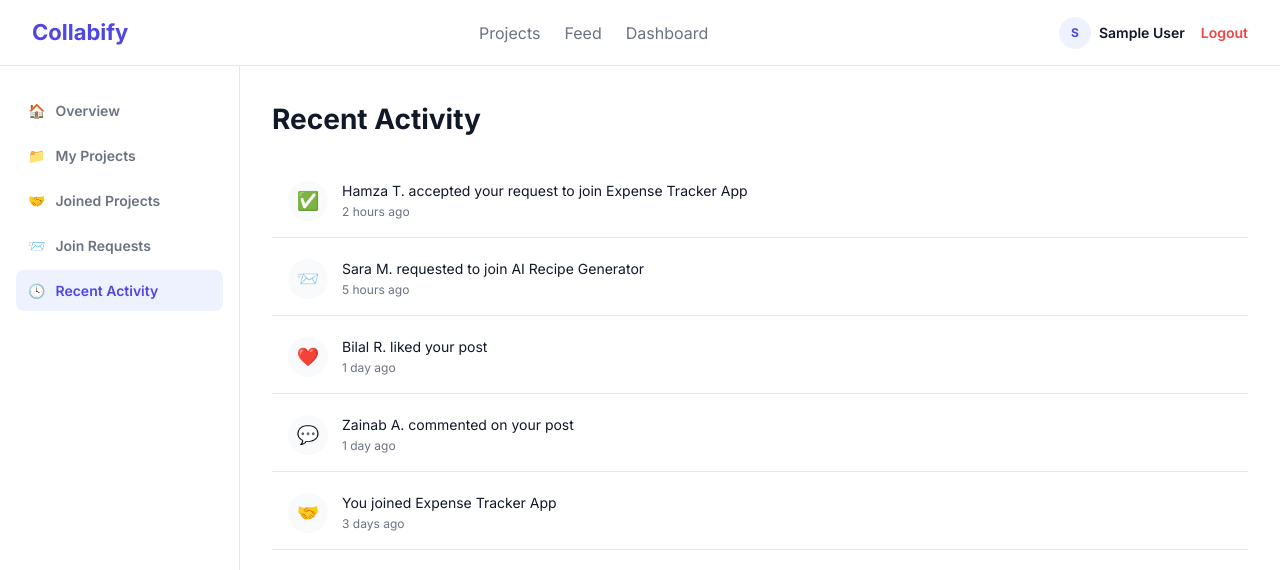
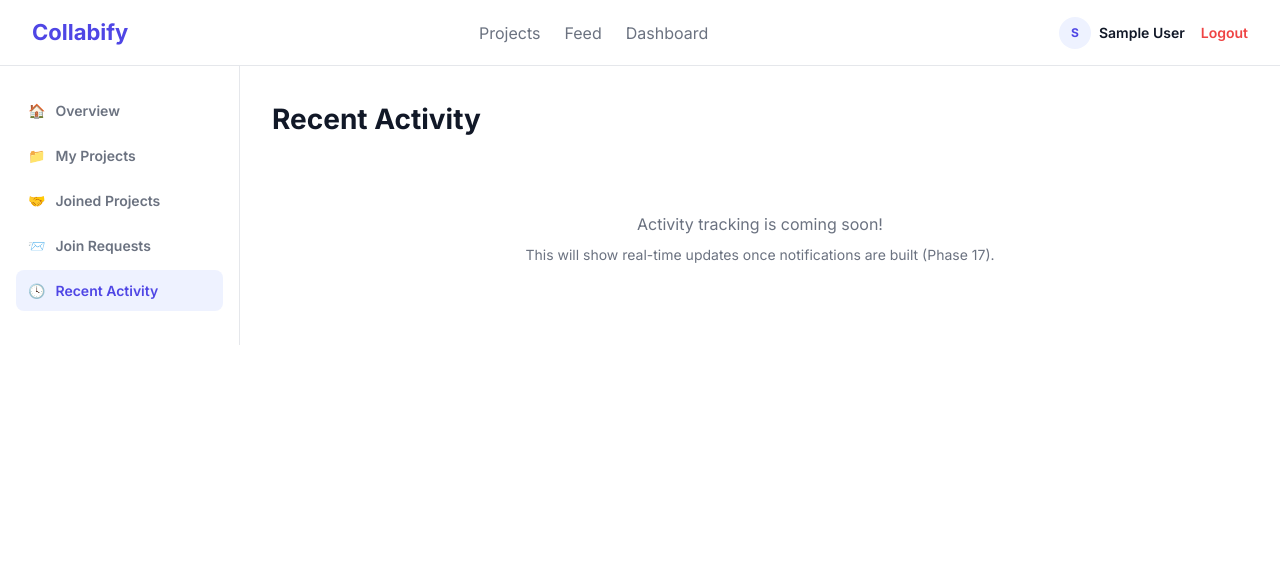
Before and after one commit to Moazam80/collabify, a React (Vite) app in the folder frontend/: page /dashboard/activity in a window 1280 px wide. Shown: the top 570 px of the page. Built offline with nearby package versions, Linux system fonts and the light colour scheme; sample sign-in values are in the browser's storage.

Commit message:
fix: connect Dashboard pages (overview, my projects, joined, requests) to real backend data

```diff
--- a/frontend/src/pages/Activity.jsx
+++ b/frontend/src/pages/Activity.jsx
@@ -1,92 +1,15 @@
-// Dummy data — in Phase 17, this will be generated automatically from real events
-const activities = [
-  {
-    id: 1,
-    icon: "✅",
-    text: "Hamza T. accepted your request to join Expense Tracker App",
-    timeAgo: "2 hours ago",
-  },
-  {
-    id: 2,
-    icon: "📨",
-    text: "Sara M. requested to join AI Recipe Generator",
-    timeAgo: "5 hours ago",
-  },
-  {
-    id: 3,
-    icon: "❤️",
-    text: "Bilal R. liked your post",
-    timeAgo: "1 day ago",
-  },
-  {
-    id: 4,
-    icon: "💬",
-    text: "Zainab A. commented on your post",
-    timeAgo: "1 day ago",
-  },
-  {
-    id: 5,
-    icon: "🤝",
-    text: "You joined Expense Tracker App",
-    timeAgo: "3 days ago",
-  },
-];
-
 function Activity() {
   return (
     <div>
       <h1 style={{ fontSize: "var(--font-size-h2)", fontWeight: "700", marginBottom: "24px" }}>
         Recent Activity
       </h1>
-
-      {activities.length > 0 ? (
-        <div style={{ display: "flex", flexDirection: "column", gap: "4px" }}>
-          {activities.map((activity) => (
-            <div
-              key={activity.id}
-              style={{
-                display: "flex",
-                alignItems: "center",
-                gap: "14px",
-                padding: "16px",
-                borderBottom: "1px solid var(--color-border)",
-              }}
-            >
-              <div
-                style={{
-                  width: "40px",
-                  height: "40px",
-                  borderRadius: "50%",
-                  background: "var(--color-background-alt)",
-                  display: "flex",
-                  alignItems: "center",
-                  justifyContent: "center",
-                  fontSize: "18px",
-                  flexShrink: 0,
-                }}
-              >
-                {activity.icon}
-              </div>
-              <div style={{ flex: 1 }}>
-                <p style={{ fontSize: "var(--font-size-small)" }}>{activity.text}</p>
-                <p
-                  style={{
-                    fontSize: "var(--font-size-caption)",
-                    color: "var(--color-text-secondary)",
-                    marginTop: "2px",
-                  }}
-                >
-                  {activity.timeAgo}
-                </p>
-              </div>
-            </div>
-          ))}
-        </div>
-      ) : (
-        <div style={{ textAlign: "center", padding: "48px 0", color: "var(--color-text-secondary)" }}>
-          <p>No recent activity yet.</p>
-        </div>
-      )}
+      <div style={{ textAlign: "center", padding: "48px 0", color: "var(--color-text-secondary)" }}>
+        <p>Activity tracking is coming soon!</p>
+        <p style={{ fontSize: "var(--font-size-small)", marginTop: "8px" }}>
+          This will show real-time updates once notifications are built (Phase 17).
+        </p>
+      </div>
     </div>
   );
 }
--- a/frontend/src/pages/JoinRequests.jsx
+++ b/frontend/src/pages/JoinRequests.jsx
@@ -1,40 +1,56 @@
-import { useState } from "react";
+import { useState, useEffect } from "react";
 import { Link } from "react-router-dom";
-
-// Dummy data — join requests across all of "Ayesha K."'s owned projects
-// In Phase 14, this will be fetched from the API filtered by project owner
-const initialRequests = [
-  {
-    id: 1,
-    projectTitle: "AI Recipe Generator",
-    name: "Sara M.",
-    message: "I'd love to help with the UI/UX design!",
-  },
-  {
-    id: 2,
-    projectTitle: "AI Recipe Generator",
-    name: "Zainab A.",
-    message: "I have React experience and would like to join.",
-  },
-  {
-    id: 3,
-    projectTitle: "Portfolio Website Builder",
-    name: "Bilal R.",
-    message: "Interested in contributing as a backend developer.",
-  },
-];
+import api from "../services/api";
+import { useAuth } from "../context/AuthContext";
 
 function JoinRequests() {
-  const [requests, setRequests] = useState(initialRequests);
+  const { user } = useAuth();
+  const [requests, setRequests] = useState([]);
+  const [loading, setLoading] = useState(true);
 
-  function handleAccept(id) {
-    console.log("Accepted request:", id);
-    setRequests(requests.filter((r) => r.id !== id));
+  useEffect(() => {
+    fetchAllRequests();
+  }, [user]);
+
+  async function fetchAllRequests() {
+    try {
+      const response = await api.get("/projects");
+      const myProjects = response.data.projects.filter((p) => p.owner._id === user.id);
+
+      let allRequests = [];
+      for (const project of myProjects) {
+        const reqRes = await api.get(`/projects/${project._id}/join-requests`);
+        const withProjectInfo = reqRes.data.requests.map((r) => ({
+          ...r,
+          projectTitle: project.title,
+          projectId: project._id,
+        }));
+        allRequests = [...allRequests, ...withProjectInfo];
+      }
+      setRequests(allRequests);
+    } catch (error) {
+      console.error("Failed to load requests:", error);
+    } finally {
+      setLoading(false);
+    }
   }
 
-  function handleReject(id) {
-    console.log("Rejected request:", id);
-    setRequests(requests.filter((r) => r.id !== id));
+  async function handleAccept(requestId) {
+    try {
+      await api.put(`/join-requests/${requestId}/accept`);
+      fetchAllRequests();
+    } catch (error) {
+      console.error("Failed to accept:", error);
+    }
+  }
+
+  async function handleReject(requestId) {
+    try {
+      await api.put(`/join-requests/${requestId}/reject`);
+      fetchAllRequests();
+    } catch (error) {
+      console.error("Failed to reject:", error);
+    }
   }
 
   return (
@@ -43,76 +59,38 @@ function JoinRequests() {
         Join Requests
       </h1>
 
-      {requests.length > 0 ? (
+      {loading ? (
+        <p style={{ textAlign: "center", color: "var(--color-text-secondary)" }}>Loading...</p>
+      ) : requests.length > 0 ? (
         <div style={{ display: "flex", flexDirection: "column", gap: "16px" }}>
           {requests.map((request) => (
-            <div
-              key={request.id}
-              style={{
-                border: "1px solid var(--color-border)",
-                borderRadius: "var(--radius-md)",
-                padding: "20px",
-              }}
-            >
-              <div
-                style={{
-                  display: "flex",
-                  justifyContent: "space-between",
-                  alignItems: "flex-start",
-                  marginBottom: "8px",
-                }}
-              >
-                <div>
-                  <p style={{ fontSize: "var(--font-size-base)", fontWeight: "600" }}>
-                    {request.name}
-                  </p>
+            <div key={request._id} style={{ border: "1px solid var(--color-border)", borderRadius: "var(--radius-md)", padding: "20px" }}>
+              <div style={{ marginBottom: "8px" }}>
+                <p style={{ fontSize: "var(--font-size-base)", fontWeight: "600" }}>{request.user.name}</p>
                 <Link
-                    to={`/projects/${encodeURIComponent(request.projectTitle)}`}
-                    style={{
-                      fontSize: "var(--font-size-caption)",
-                      color: "var(--color-primary)",
-                    }}
+                  to={`/projects/${request.projectId}`}
+                  style={{ fontSize: "var(--font-size-caption)", color: "var(--color-primary)" }}
                 >
                   wants to join {request.projectTitle}
                 </Link>
               </div>
-              </div>
 
-              <p
-                style={{
-                  fontSize: "var(--font-size-small)",
-                  color: "var(--color-text-secondary)",
-                  marginBottom: "16px",
-                }}
-              >
+              {request.message && (
+                <p style={{ fontSize: "var(--font-size-small)", color: "var(--color-text-secondary)", marginBottom: "16px" }}>
                   {request.message}
                 </p>
+              )}
 
               <div style={{ display: "flex", gap: "10px" }}>
                 <button
-                  onClick={() => handleAccept(request.id)}
-                  style={{
-                    background: "var(--color-success)",
-                    color: "#fff",
-                    padding: "8px 18px",
-                    borderRadius: "var(--radius-sm)",
-                    fontWeight: "600",
-                    fontSize: "var(--font-size-small)",
-                  }}
+                  onClick={() => handleAccept(request._id)}
+                  style={{ background: "var(--color-success)", color: "#fff", padding: "8px 18px", borderRadius: "var(--radius-sm)", fontWeight: "600", fontSize: "var(--font-size-small)" }}
                 >
                   Accept
                 </button>
                 <button
-                  onClick={() => handleReject(request.id)}
-                  style={{
-                    background: "transparent",
-                    border: "1px solid var(--color-danger)",
-                    color: "var(--color-danger)",
-                    padding: "8px 18px",
-                    borderRadius: "var(--radius-sm)",
-                    fontWeight: "600",
-                    fontSize: "var(--font-size-small)",
-                  }}
+                  onClick={() => handleReject(request._id)}
+                  style={{ background: "transparent", border: "1px solid var(--color-danger)", color: "var(--color-danger)", padding: "8px 18px", borderRadius: "var(--radius-sm)", fontWeight: "600", fontSize: "var(--font-size-small)" }}
                 >
                   Reject
                 </button>
--- a/frontend/src/pages/JoinedProjects.jsx
+++ b/frontend/src/pages/JoinedProjects.jsx
@@ -1,53 +1,57 @@
+import { useState, useEffect } from "react";
 import { Link } from "react-router-dom";
 import ProjectCard from "../components/ProjectCard";
-
-// Dummy data — projects where "Ayesha K." is a team member (not owner)
-// In Phase 14, this will be fetched from the API filtered by TeamMember records
-const joinedProjects = [
-  {
-    title: "Expense Tracker App",
-    category: "Mobile App",
-    status: "Active",
-    description: "A simple mobile app to track daily expenses and set budgets.",
-    skills: ["React Native", "Node.js"],
-    owner: "Hamza T.",
-    teamCount: 2,
-    maxTeamSize: 4,
-  },
-];
+import api from "../services/api";
+import { useAuth } from "../context/AuthContext";
 
 function JoinedProjects() {
+  const { user } = useAuth();
+  const [joinedProjects, setJoinedProjects] = useState([]);
+  const [loading, setLoading] = useState(true);
+
+  useEffect(() => {
+    async function fetchJoined() {
+      try {
+        const response = await api.get("/projects");
+        const allProjects = response.data.projects;
+        const joined = [];
+
+        for (const project of allProjects) {
+          if (project.owner._id !== user.id) {
+            const teamRes = await api.get(`/projects/${project._id}/team`);
+            if (teamRes.data.members.some((m) => m.user._id === user.id)) {
+              joined.push(project);
+            }
+          }
+        }
+        setJoinedProjects(joined);
+      } catch (error) {
+        console.error("Failed to load joined projects:", error);
+      } finally {
+        setLoading(false);
+      }
+    }
+    fetchJoined();
+  }, [user]);
+
   return (
     <div>
       <h1 style={{ fontSize: "var(--font-size-h2)", fontWeight: "700", marginBottom: "24px" }}>
         Joined Projects
       </h1>
 
-      {joinedProjects.length > 0 ? (
-        <div
-          style={{
-            display: "grid",
-            gridTemplateColumns: "repeat(auto-fit, minmax(240px, 1fr))",
-            gap: "20px",
-          }}
-        >
+      {loading ? (
+        <p style={{ textAlign: "center", color: "var(--color-text-secondary)" }}>Loading...</p>
+      ) : joinedProjects.length > 0 ? (
+        <div style={{ display: "grid", gridTemplateColumns: "repeat(auto-fit, minmax(240px, 1fr))", gap: "20px" }}>
           {joinedProjects.map((project) => (
-            <ProjectCard key={project.title} project={project} />
+            <ProjectCard key={project._id} project={project} />
           ))}
         </div>
       ) : (
         <div style={{ textAlign: "center", padding: "48px 0", color: "var(--color-text-secondary)" }}>
           <p style={{ marginBottom: "16px" }}>You haven't joined any projects yet.</p>
-          <Link
-            to="/projects"
-            style={{
-              background: "var(--color-primary)",
-              color: "#fff",
-              padding: "10px 20px",
-              borderRadius: "var(--radius-sm)",
-              fontWeight: "600",
-            }}
-          >
+          <Link to="/projects" style={{ background: "var(--color-primary)", color: "#fff", padding: "10px 20px", borderRadius: "var(--radius-sm)", fontWeight: "600" }}>
             Browse Projects
           </Link>
         </div>
--- a/frontend/src/pages/MyProjects.jsx
+++ b/frontend/src/pages/MyProjects.jsx
@@ -1,42 +1,32 @@
+import { useState, useEffect } from "react";
 import { Link } from "react-router-dom";
 import ProjectCard from "../components/ProjectCard";
-
-// Dummy data — projects owned by the current logged-in user ("Ayesha K.")
-// In Phase 14, this will be fetched from the API filtered by owner
-const myProjects = [
-  {
-    title: "AI Recipe Generator",
-    category: "AI/ML",
-    status: "Active",
-    description: "An app that suggests recipes based on ingredients you have at home.",
-    skills: ["Python", "React", "UI/UX"],
-    owner: "Ayesha K.",
-    teamCount: 2,
-    maxTeamSize: 5,
-  },
-  {
-    title: "Portfolio Website Builder",
-    category: "Design Tool",
-    status: "Completed",
-    description: "A drag-and-drop tool for freelancers to build portfolio websites.",
-    skills: ["React", "Figma"],
-    owner: "Ayesha K.",
-    teamCount: 3,
-    maxTeamSize: 3,
-  },
-];
+import api from "../services/api";
+import { useAuth } from "../context/AuthContext";
 
 function MyProjects() {
+  const { user } = useAuth();
+  const [myProjects, setMyProjects] = useState([]);
+  const [loading, setLoading] = useState(true);
+
+  useEffect(() => {
+    async function fetchMyProjects() {
+      try {
+        const response = await api.get("/projects");
+        const filtered = response.data.projects.filter((p) => p.owner._id === user.id);
+        setMyProjects(filtered);
+      } catch (error) {
+        console.error("Failed to load projects:", error);
+      } finally {
+        setLoading(false);
+      }
+    }
+    fetchMyProjects();
+  }, [user]);
+
   return (
     <div>
-      <div
-        style={{
-          display: "flex",
-          justifyContent: "space-between",
-          alignItems: "center",
-          marginBottom: "24px",
-        }}
-      >
+      <div style={{ display: "flex", justifyContent: "space-between", alignItems: "center", marginBottom: "24px" }}>
         <h1 style={{ fontSize: "var(--font-size-h2)", fontWeight: "700" }}>My Projects</h1>
         <Link
           to="/projects/create"
@@ -53,16 +43,12 @@ function MyProjects() {
         </Link>
       </div>
 
-      {myProjects.length > 0 ? (
-        <div
-          style={{
-            display: "grid",
-            gridTemplateColumns: "repeat(auto-fit, minmax(240px, 1fr))",
-            gap: "20px",
-          }}
-        >
+      {loading ? (
+        <p style={{ textAlign: "center", color: "var(--color-text-secondary)" }}>Loading...</p>
+      ) : myProjects.length > 0 ? (
+        <div style={{ display: "grid", gridTemplateColumns: "repeat(auto-fit, minmax(240px, 1fr))", gap: "20px" }}>
           {myProjects.map((project) => (
-            <ProjectCard key={project.title} project={project} />
+            <ProjectCard key={project._id} project={project} />
           ))}
         </div>
       ) : (
@@ -70,13 +56,7 @@ function MyProjects() {
           <p style={{ marginBottom: "16px" }}>You haven't created any projects yet.</p>
           <Link
             to="/projects/create"
-            style={{
-              background: "var(--color-primary)",
-              color: "#fff",
-              padding: "10px 20px",
-              borderRadius: "var(--radius-sm)",
-              fontWeight: "600",
-            }}
+            style={{ background: "var(--color-primary)", color: "#fff", padding: "10px 20px", borderRadius: "var(--radius-sm)", fontWeight: "600" }}
           >
             Create Your First Project
           </Link>
```
Also changed, not shown: frontend/src/pages/Dashboard.jsx (+59 -16 lines). Lines whose indentation alone changed are shown as unchanged.
